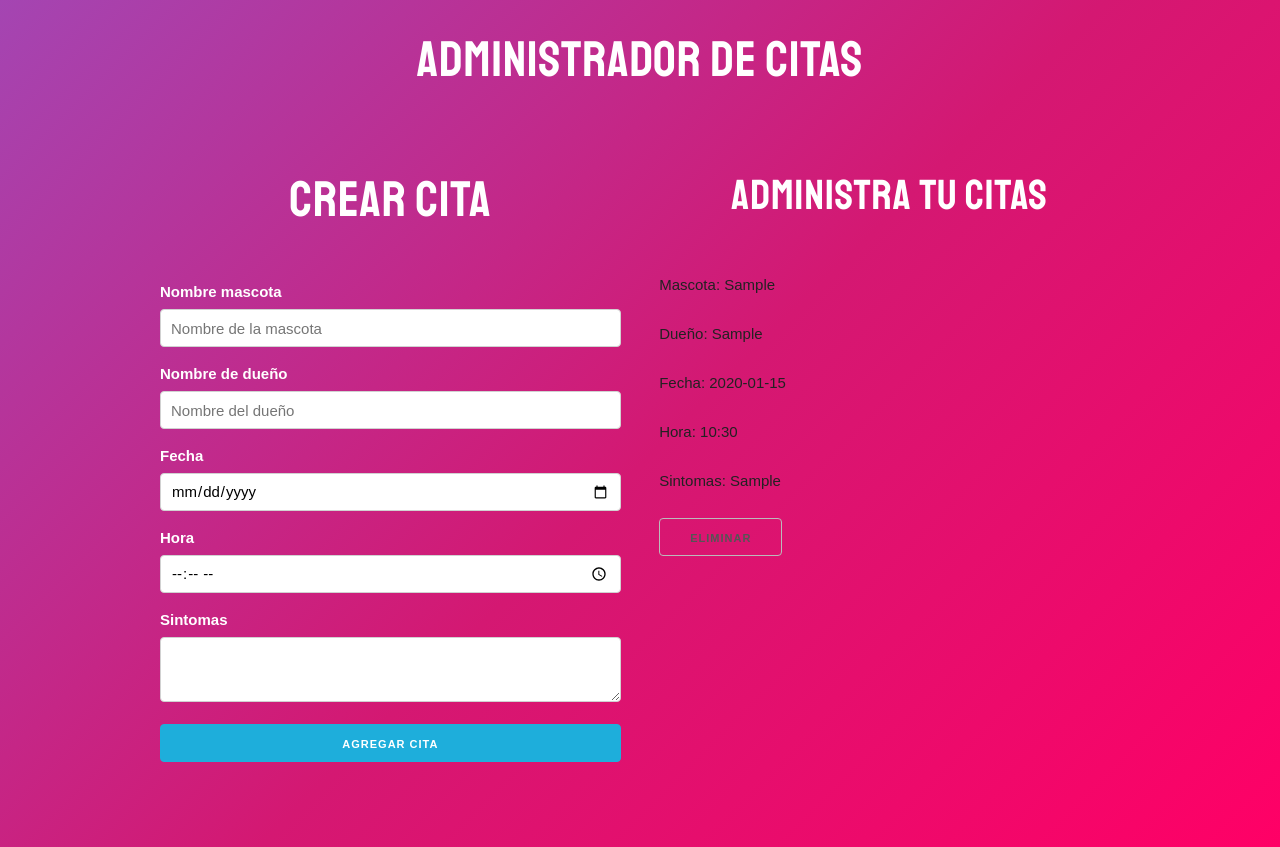
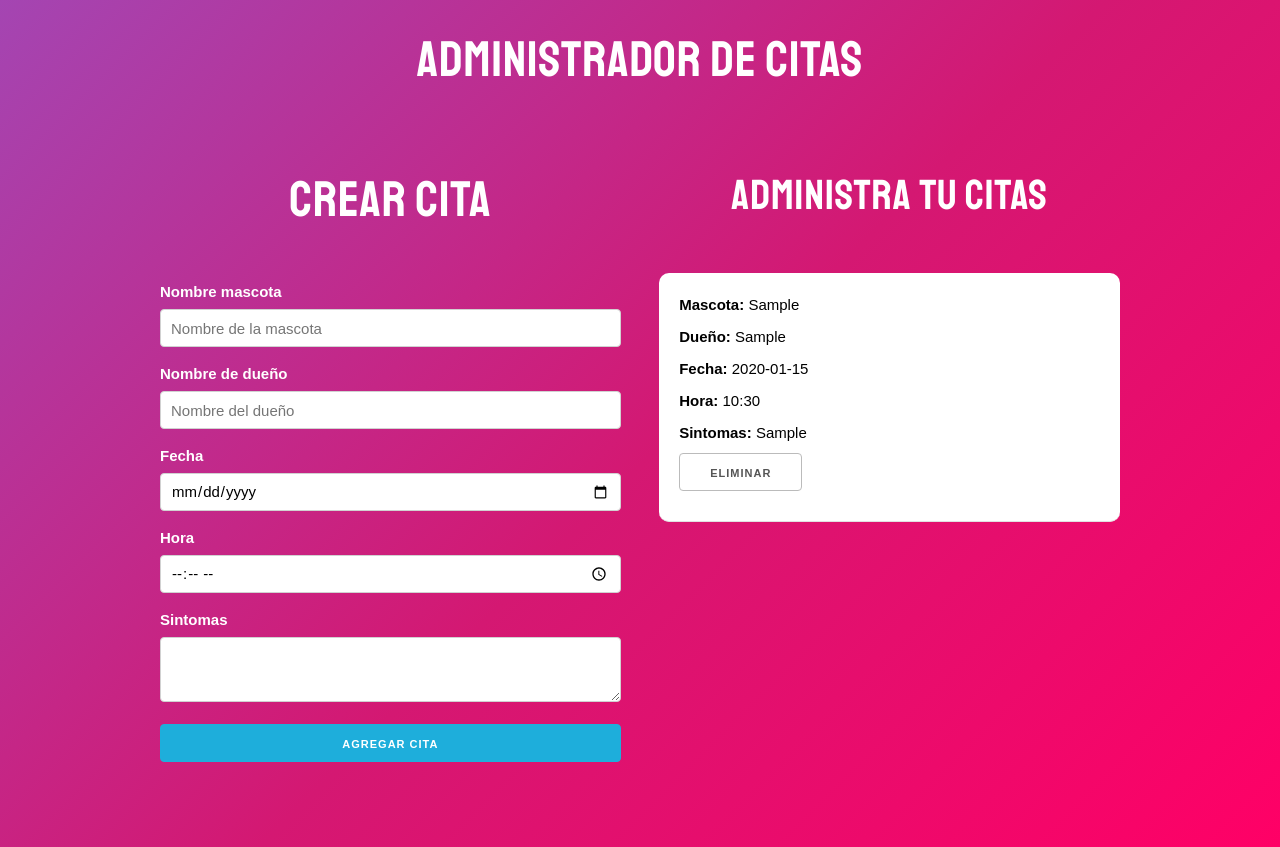
Before and after one commit to erasmo07/appointments, a React (Create React App) app: page / in a window 1280 px wide. Both pictures are taken after typing "Sample", "Sample", "2020-01-15", "10:30", "Sample" into the empty fields and a click on the button "AGREGAR CITA". Built offline with nearby package versions, Linux system fonts and the light colour scheme.

Commit message:
Change language of  className  on index.css

```diff
--- a/src/index.css
+++ b/src/index.css
@@ -52,26 +52,26 @@ input[type="time"] {
     box-sizing: border-box;
 }
 
-.cita {
+.appointment{
   padding: 2rem;
   background: white;
   border-bottom: 1px solid #e1e1e1;
   color: black;
 }
 
-.cita p {
+.appointment p {
   font-weight: bold;
   margin-bottom: .8rem;
 }
-.cita p span {
+.appointment p span {
   font-weight: normal;
 
 }
-.cita:first-of-type {
+.appointment:first-of-type {
   border-top-left-radius: 1rem;
   border-top-right-radius: 1rem;
 }
-.cita:last-of-type {
+.appointment:last-of-type {
   border-bottom-left-radius: 1rem;
   border-bottom-right-radius: 1rem;
 }
```
